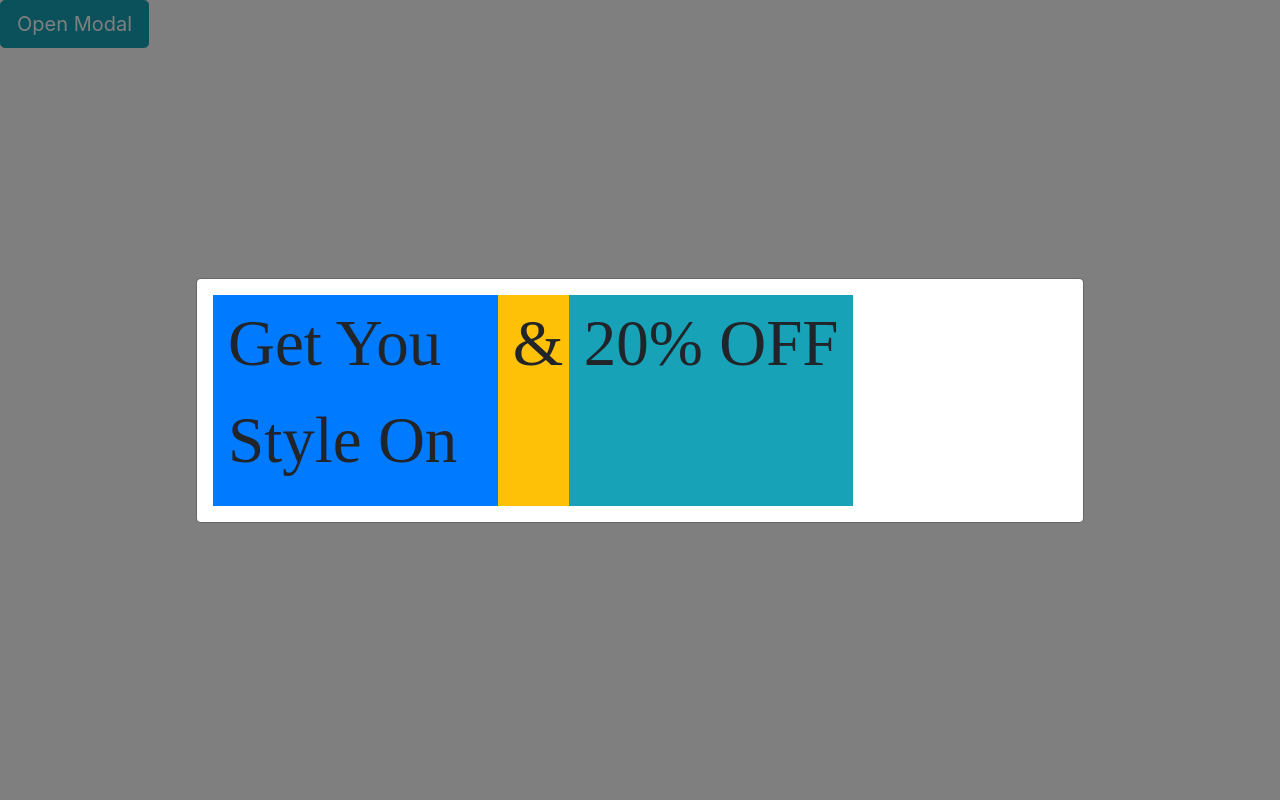
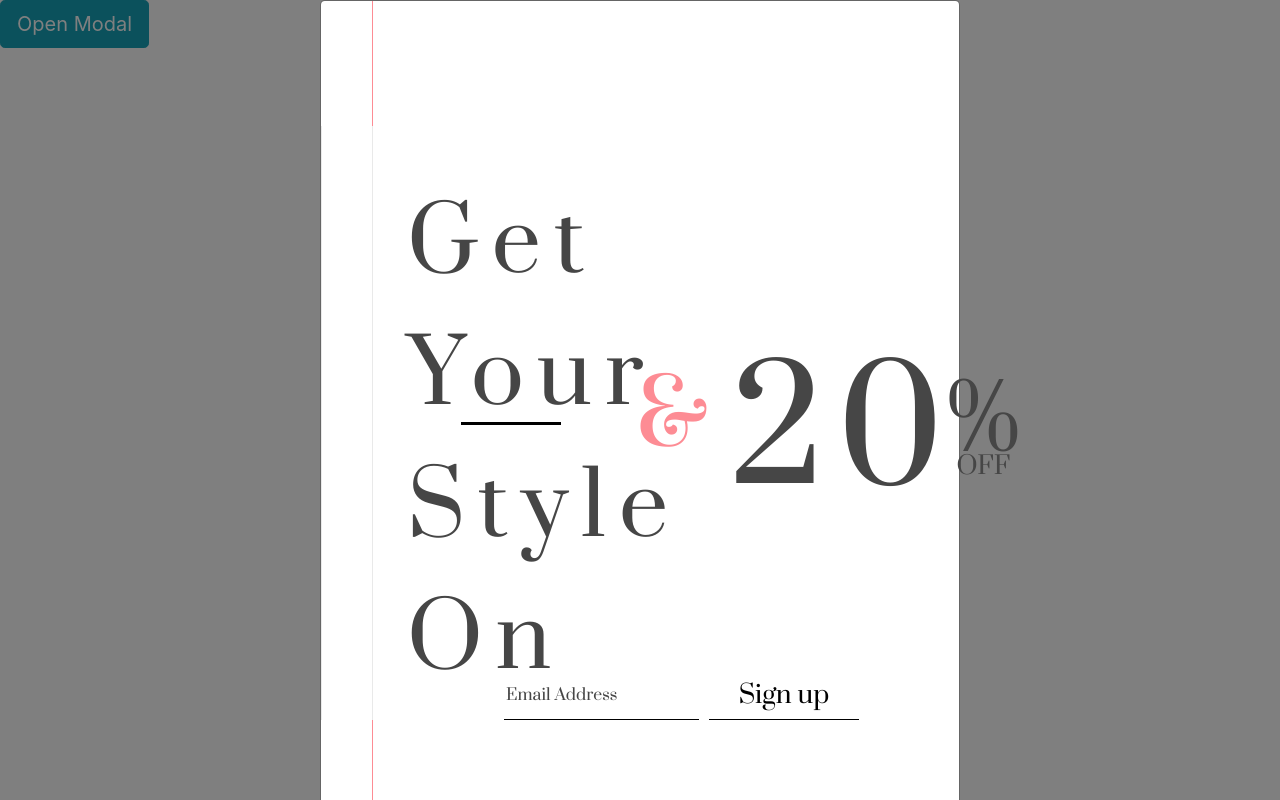
Before and after one commit to TyNguyen-Git/PopUp, a plain HTML site: page index.html in a window 1280 px wide. Drawn offline with nearby package versions, Linux system fonts and the light colour scheme; a web font is replaced by a local one.

Commit message:
progress

```diff
--- a/css/style.css
+++ b/css/style.css
@@ -1,13 +1,106 @@
 .customContent{
     font-family: "Prata" !important;
-    font-size: 65px;
+
+    letter-spacing: 13px;
+    color: #464646;
+    font-weight:550;
     /* display: block !important; */
 }
 
 body .modal-dialog { /* Width */
-    max-width: 100%;
+    max-width:50%;
+    max-height: 100%;
+    height: auto !important;
     width: auto !important;
+
     display: inline-block;
+}
+
+.modal-body{
+    padding: 0 !important;
+
+}
+
+.twenty{
+    display: flex !important;
+    justify-content: center;
+    align-items: center;
+    font-size: min(20em, 12vw) !important;
+    padding-top: 30px !important;
+    margin-left: 700px;
+}
+
+.and{
+    color: #FD8C94;
+    font-size: 1em !important;
+
+}
+
+.percent{
+    display: flex !important;
+    justify-content: left;
+    align-items: left;
+    font-size: min(0.2em, 0.16em) !important;
+    letter-spacing: 0px;
+    text-align: center;
+    line-height: .8;
+    padding: 0 !important;
+    padding-right: 50px !important;
+    right: 10px;
+}
+
+
+.containerLeft{
+    width: 50% !important;
+    /* z-index: -1; */
+    display: flex !important;
+    justify-content: right;
+    align-items: left;
+    height: 10% !important;
+    padding-right: 9vw;
+    padding-left: 3vw;
+    padding-top: 1;
+}
+
+.containerMiddle{
+    width: 0% !important;
+    /* z-index: -1; */
+    display: flex !important;
+    justify-content: left;
+    /* padding-right: 80px; */
+    align-items: center;
+}
+
+.containerRight{
+    width: 50% !important;
+    /* z-index: -1; */
+    display: flex !important;
+    justify-content: center;
+    align-items: left;
+    padding-left: 50px;
+    /* padding-left: min(50px, 4vw); */
+}
+
+.left{
+    text-align: left;
+    padding-left: 0% !important;
+    padding-top: 50px;
+    font-size: 5.5em;
+    /* padding-left: 10% !important; */
+}
+
+.middle{
+    /* justify-content: center;
+    align-items: center; */
+    /* padding-top: 25% !important; */
+    /* padding-right: -20px; */
+    right:40px;
+    font-size: 5.5em;
+}
+
+.container{
+    padding: 0px 50px !important;
+    padding-right: 100px;
 }
 
 .modal {
@@ -21,9 +114,108 @@ body .modal-dialog { /* Width */
      z-index: 1050;
   }
 
+ /* .container .row{
+      width: 100% !important;
+  } */
+
+  .verticleLineLeft {
+    border-left: 1px solid #E9E9E9;
+    height: 10% !important;
+    justify-content: right;
+    /* margin-left: 11%;
+    border-top: 6px #FD8C94;
+    border-width: 12px; */
+    /* position: absolute; */
+    /* left: 50%;
+    margin-left: -3px;
+    top: 0; */
+  }
+  .verticleLineLeftBottom {
+    border: 0;
+    margin: 0;
+    border-left: 1px solid #FD8C94;
+    height: 125px;
+    /* float: left; */
+
+    /* margin-left: 11%;
+    border-top: 6px #FD8C94;
+    border-width: 12px; */
+    /* position: absolute; */
+    /* left: 50%;
+    margin-left: -3px;
+    top: 0; */
+  }
+
+.verticleLineLeftTop{
+    border: 0;
+    margin: 0;
+    border-left: 1px solid #FD8C94;
+    height: 125px;
+}
+
+  .test{
+      width: 1px !important;
+      padding-left: 51px;
+  }
+
+  .topLine{
+    width: 1px !important;
+    padding-left: 51px;
+  }
+
+  .middleLine{
+    /* border-right: 6px solid green; */
+    height: 500px;
+    padding-left: 200px;
+    background:linear-gradient(black,black) left /* left or right or else */ no-repeat;
+    background-size:50% 3px;
+  }
+/*
+  .formModal{
+      font-size: 1px !important;
+      position: absolute;
+      bottom: 0;
+      right: 100px;
+  } */
+
+  form {
+    display: flex; /* 2. display flex to the rescue */
+    flex-direction: row;
+    position: absolute;
+    bottom: 0;
+    right: 100px;
+  }
+
+  label, input {
+    display: block; /* 1. oh noes, my inputs are styled as block... */
+  }
+  input{
+    border: 0;
+    outline: 0;
+    background: transparent;
+    border-bottom: 1px solid black;
+  }
+
+  .email{
+      margin-right: 10px;
+  }
+
+.signUp{
+    width: 150px;
+    height: 50px;
+    border:none;
+    border-bottom: 1px solid black;
+    background: rgba(255, 255, 255,0);
+    font-size: 25px;
+}
+
+::placeholder{
+    color: #464646 !important;
+    opacity: 1;
+}
 @font-face {
     font-family: Prata;
-    src: url("fonts\Prata-Regular.ttf");
+    src: url("fonts/Prata-Regular.ttf");
     letter-spacing: 13px;
     color:#464645
 }
--- a/index.html
+++ b/index.html
@@ -13,32 +13,64 @@
         <script src="js/modalScript.js"></script>
         <button type = "button" class = "btn btn-info btn-lg" data-toggle = "modal" data-target = "#popupModal"> Open Modal</button>
         <div id = "popupModal" class = "modal fade modal" role = "dialog">
-            <div class = "modal-dialog modal-xl">
+            <div class = "modal-dialog">
                 <div class = "modal-content customContent">
-                    <!-- <div class = "modal-header">
-                        <button type = "button" class = "close" data-dismiss = "modal">&times;</button>
-                        <h4 class = "modal-title">Header</h4>
-                    </div> -->
+                    <div class = "topLine">
+                        <div class = "verticleLineLeftTop"></div>
+                    </div>
                     <div></div>
+
                     <div class = "modal-body">
-                        <div class = "container">
-                            <div class = "row">
-                                <div class = " col-xl-4 bg-primary ">
-                                    <p>Get You Style On</p>
+                        <div class = "verticleLineLeft">
+                            <div class = "container">
+                                <div  class = "verticleLineLeft">
+                                    <div class = "row">
+
+                                        <div class = "containerLeft">
+                                                <div class = " col-xl-5 left">
+                                                    <p>Get Your Style On</p>
+                                                </div>
+
+                                                <div class = "containerMiddle">
+                                                    <div class = "middleLine"></div>
+                                                    <div class = " col-xl-1 middle">
+                                                        <div class = "and">
+                                                            <p >&</p>
+                                                        </div>
+                                                    </div>
+                                                </div>
+
+                                        <div class = "containerRight">
+                                            <div class = " col-xl-5  twenty">
+                                                <p>20</p>
+                                                <div class = " col-xl-1 percent">
+                                                    <p><span class = "percentSign"style="font-size: 90px !important; letter-spacing:0px">%</span> OFF</p>
+                                                </div>
+                                            </div>
+                                            <form>
+                                                <input type="text" class = "email"  placeholder="Email Address"/>
+                                                <!-- <input type="text" class = "signUp"  placeholder="Sign Up" /> -->
+                                                <button class = "signUp" type="submit">
+                                                  Sign up
+                                                </button>
+                                              </form>
+                                        </div>
+                                        </div>
+
+
                                 </div>
-                                <div class = " col-xl-1 bg-warning ">
-                                    <p>&</p>
-                                </div>
-                                <div class = " col-xl-4 bg-info ">
-                                    <p>20% OFF</p>
+
                                 </div>
                             </div>
                         </div>
+
+
+
                         <!-- <p> textttexttexttexttexttexttexttexttexttexttexttexttextexttexttexttexttexttexttexttexttexttexttexttext</p> -->
                     </div>
-                    <!-- <div class = "modal-footer">
-                        <button type = "button" class = "btn btn-default" data-dismiss = "modal"> Close</button>
-                    </div> -->
+                    <div class = "test">
+                        <div class = "verticleLineLeftBottom"></div>
+                    </div>
                 </div>
             </div>
         </div>
```
Also changed, not shown: css/fonts/Prata-Regular.ttf (renamed from fonts/Prata-Regular.ttf), js/modalScript.js (line endings or trailing spaces).
